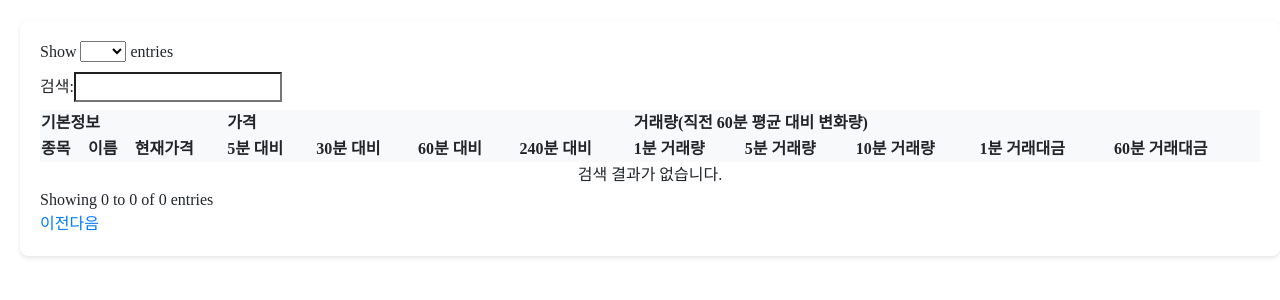
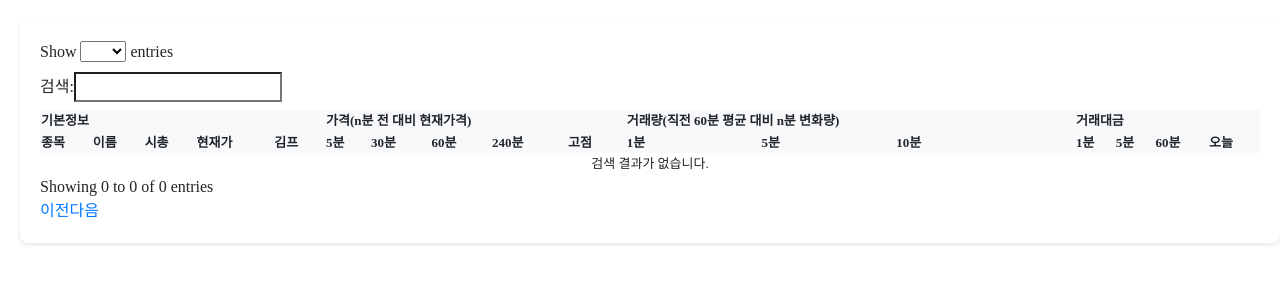
Before and after one commit to dldudcks91/baseball_homepage, a Django app: page /upbit/market_data/ in a window 1280 px wide. Shown: the part 72-372 px from the top of the page. Run offline with Django 3.2, Linux system fonts and the light colour scheme; data that the repository does not hold is empty; parts of the project's set-up code (start-up, migrations or seed data) failed here and were passed over; some libraries are stand-ins or nearby versions; some web fonts are replaced.

Commit message:
20250112

```diff
--- a/templates/upbit/market_data.html
+++ b/templates/upbit/market_data.html
@@ -20,10 +20,11 @@
         transition: background-color 2s;
     }
     .positive {
-        color: #0a60ff;  /* 파란색 */
+        color: #FF3B30;  /* 빨간색 */
     }
     .negative {
-        color: #FF3B30;  /* 빨간색 */
+
+        color: #0a60ff;  /* 파란색 */
     }
 
    .dataTables_wrapper {
@@ -33,6 +34,7 @@
     }
     #marketTable {
         width: 100% !important;
+        font-size: 13px;
     }
 </style>
 
@@ -40,24 +42,30 @@
     <table id="marketTable" class="display">
         <thead>
             <tr>
-                <th colspan="3">기본정보</th>
-                <th colspan="4">가격</th>
-                <th colspan="5">거래량(직전 60분 평균 대비 변화량)</th>
+                <th colspan="5">기본정보</th>
+                <th colspan="5">가격(n분 전 대비 현재가격)</th>
+                <th colspan="3">거래량(직전 60분 평균 대비 n분 변화량)</th>
+                <th colspan="4">거래대금</th>
 
             </tr>
             <tr>
                 <th>종목</th>
                 <th>이름</th>
-                <th>현재가격</th>
-                <th>5분 대비</th>
-                <th>30분 대비</th>
-                <th>60분 대비</th>
-                <th>240분 대비</th>
-                <th>1분 거래량</th>
-                <th>5분 거래량</th>
-                <th>10분 거래량</th>
-                <th>1분 거래대금</th>
-                <th>60분 거래대금</th>
+                <th>시총</th>
+                <th>현재가</th>
+                <th>김프</th>
+                <th>5분</th>
+                <th>30분</th>
+                <th>60분</th>
+                <th>240분</th>
+                <th>고점</th>
+                <th>1분</th>
+                <th>5분</th>
+                <th>10분</th>
+                <th>1분</th>
+                <th>5분</th>
+                <th>60분</th>
+                <th>오늘</th>
 
             </tr>
         </thead>
@@ -81,7 +89,7 @@
         dataTable = $('#marketTable').DataTable({
 
             pageLength: 200,            // 페이지당 10개 표시
-            order: [[3, 'desc']],      // 거래대금 기준 내림차순 정렬
+            order: [[11, 'desc']],      // 1분 거래대금 기준 내림차순 정렬
             responsive: true, // 반응형 디자인 활성화
 
             language: {
@@ -100,12 +108,15 @@
 
 
             columnDefs: [
-
             {
-                targets: 10, // 1분 거래대금 열 인덱스
+                targets: '_all', // 모든 컬럼에 적용
+                sortSequence: ['desc', 'asc',null]
+            },
+            {
+                targets: 2, // 1분 거래대금 열 인덱스
                 render: function(data, type, row) {
                     if (type === 'display') {
-                        return data + '백만';
+                        return data.toLocaleString() + '억';
                     } else if (type === 'sort') {
                         return parseFloat(data);
                     }
@@ -114,7 +125,43 @@
 
             },
             {
-                targets: 11, // 60분 거래대금 열 인덱스
+                targets: 13, // 1분 거래대금 열 인덱스
+                render: function(data, type, row) {
+                    if (type === 'display') {
+                        return data + '억';
+                    } else if (type === 'sort') {
+                        return parseFloat(data);
+                    }
+                    return data;
+                },
+
+            },
+            {
+                targets: 14, // 5분 거래대금 열 인덱스
+                render: function(data, type, row) {
+                    if (type === 'display') {
+                        return data + '억';
+                    } else if (type === 'sort') {
+                        return parseFloat(data);
+                    }
+                    return data;
+                },
+
+            },
+            {
+                targets: 15, // 60분 거래대금 열 인덱스
+                render: function(data, type, row) {
+                    if (type === 'display') {
+                        return data + '억';
+                    } else if (type === 'sort') {
+                        return parseFloat(data);
+                    }
+                    return data;
+                },
+
+            },
+            {
+                targets: 16, // 오늘 전체 거래대금 열 인덱스
                 render: function(data, type, row) {
                     if (type === 'display') {
                         return data + '억';
@@ -138,17 +185,18 @@
 
 
     function priceData(item) {
-        item.ratio_5m = (((item.price_1m - item.price_5m) / item.price_5m)*100).toFixed(2)
-        item.ratio_30m = (((item.price_1m - item.price_30m) / item.price_30m)*100).toFixed(2)
-        item.ratio_60m = (((item.price_1m - item.price_60m) / item.price_60m)*100).toFixed(2)
-        item.ratio_240m = (((item.price_1m - item.price_240m)/ item.price_240m)*100).toFixed(2)
+        item.price_ratio_5m = (((item.price_1m - item.price_5m) / item.price_5m)*100).toFixed(2)
+        item.price_ratio_30m = (((item.price_1m - item.price_30m) / item.price_30m)*100).toFixed(2)
+        item.price_ratio_60m = (((item.price_1m - item.price_60m) / item.price_60m)*100).toFixed(2)
+        item.price_ratio_240m = (((item.price_1m - item.price_240m)/ item.price_240m)*100).toFixed(2)
+        item.price_ratio_high = (((item.price_1m - item.price_today_high)/ item.price_today_high)*100).toFixed(2)
         return item
     }
     function volumeData(item){
-        item.ratio_1m_60m = (item.ratio_1m_60m*100).toFixed(1)
-        item.ratio_3m_60m = (item.ratio_3m_60m*100).toFixed(1)
-        item.ratio_5m_60m = (item.ratio_5m_60m*100).toFixed(1)
-        item.ratio_10m_60m = (item.ratio_10m_60m*100).toFixed(1)
+        item.volume_ratio_1m_60m = (item.ratio_1m_60m*100).toFixed(1)
+        item.volume_ratio_3m_60m = (item.ratio_3m_60m*100).toFixed(1)
+        item.volume_ratio_5m_60m = (item.ratio_5m_60m*100).toFixed(1)
+        item.volume_ratio_10m_60m = (item.ratio_10m_60m*100).toFixed(1)
 
         return item
     }
@@ -162,11 +210,11 @@
         }
         return `${ratio}%`;
     }
-    function formatBillions(number) {
-         return (number / 100000000).toFixed(1);
+    function formatBillions(number, decimal_place) {
+         return (number / 100000000).toFixed(decimal_place);
     }
-    function formatMillions(number) {
-         return (number / 1000000).toFixed(1);
+    function formatMillions(number, decimal_place) {
+         return (number / 1000000).toFixed(decimal_place);
     }
     function calculateAverages(data) {
         const averages = {
@@ -208,18 +256,24 @@
                         dataTable.row.add([
                             `<a href="https://www.upbit.com/exchange?code=CRIX.UPBIT.${item.market}" target="_blank" style="color: #000000; text-decoration: none;">${item.market}</a>`,
                             item.korean_name,
-                            item.price_1m ,
-                            formatRatio(item.ratio_5m),
+                            item.capitalization,
+                            item.price_1m.toLocaleString(),
+                            formatRatio(item.kimchi_premium),
 
-                            formatRatio(item.ratio_30m),
-                            formatRatio(item.ratio_60m),
-                            formatRatio(item.ratio_240m),
-                            formatRatio(item.ratio_1m_60m),
-                            formatRatio(item.ratio_5m_60m),
-                            formatRatio(item.ratio_10m_60m),
-                            formatMillions(item.amount_1m),
-                            formatBillions(item.amount_60m)
+                            formatRatio(item.price_ratio_5m),
 
+                            formatRatio(item.price_ratio_30m),
+                            formatRatio(item.price_ratio_60m),
+                            formatRatio(item.price_ratio_240m),
+                            formatRatio(item.price_ratio_high),
+
+                            formatRatio(item.volume_ratio_1m_60m),
+                            formatRatio(item.volume_ratio_5m_60m),
+                            formatRatio(item.volume_ratio_10m_60m),
+                            formatBillions(item.amount_1m,1),
+                            formatBillions(item.amount_5m,1),
+                            formatBillions(item.amount_60m,1),
+                            formatBillions(item.amount_today,1)
 
 
 
--- a/upbit/models.py
+++ b/upbit/models.py
@@ -8,7 +8,7 @@ class Market(models.Model):
     price = models.FloatField()
     volume = models.FloatField()
     amount = models.FloatField()
-
+    price_foreign = models.FloatField()
     class Meta:
         managed = False
         db_table = 'tb_market'
@@ -18,9 +18,11 @@ class MarketInfo(models.Model):
 
 
     market = models.CharField(max_length = 45, primary_key = True)
+    symbol = models.CharField(max_length = 45)
     korean_name = models.CharField(max_length = 45)
     english_name = models.CharField(max_length = 45)
-
+    capitalization = models.FloatField()
+    gecko_id = models.CharField(max_length = 45)
 
 
     class Meta:
--- a/upbit/views.py
+++ b/upbit/views.py
@@ -2,7 +2,7 @@ from django.shortcuts import render
 from .models import Market, MarketInfo
 from django.http import JsonResponse
 from django.views.decorators.csrf import csrf_exempt
-from django.db.models import Sum, F, Count
+from django.db.models import Sum, F, Count, Max
 
 from datetime import datetime, timedelta
 # Create your views here.
@@ -23,25 +23,39 @@ def market_data(request):
         formatted_time = rounded_time.strftime('%Y-%m-%d %H:%M:%S')
         return formatted_time
 
-    last_1_time = get_current_time(datetime.now(), -1)
-    last_3_time = get_current_time(datetime.now(), -3)
-    last_5_time = get_current_time(datetime.now(), -5)
-    last_10_time = get_current_time(datetime.now(), -10)
-    last_30_time = get_current_time(datetime.now(), -30)
-    last_60_time = get_current_time(datetime.now(), -60)
-    last_240_time = get_current_time(datetime.now(), -240)
+    TEST_MINUTES= 20
+    current_time = datetime.now() #- timedelta(minutes = TEST_MINUTES)
+    last_1_time = get_current_time(current_time, -(1+TEST_MINUTES))
+    last_3_time = get_current_time(current_time, -(3+TEST_MINUTES))
+    last_5_time = get_current_time(current_time, -(5+TEST_MINUTES))
+    last_10_time = get_current_time(current_time, -(10+TEST_MINUTES))
+    last_30_time = get_current_time(current_time, -(30+TEST_MINUTES))
+    last_60_time = get_current_time(current_time, -(60+TEST_MINUTES))
+    last_240_time = get_current_time(current_time, -(240+TEST_MINUTES))
+    utc_00_time = get_current_time(current_time.replace(hour= 0, minute = 0, second = 0 ,microsecond = 0),0)
 
+
+
+    #고점데이터
+    today_high_data = Market.objects.filter(log_dt__gte= utc_00_time, volume__gt = 0).values('market').annotate(max_price = Max('price')).order_by('market')
+    #거래량,거래대금
     last_1_sum_data = Market.objects.filter(log_dt__gte= last_1_time, volume__gt = 0).values('market').annotate(total_volume=Sum('volume'), total_amount = Sum('amount'), cnt = Count('volume')).order_by('market')
     last_3_sum_data = Market.objects.filter(log_dt__gte= last_3_time, volume__gt = 0).values('market').annotate(total_volume=Sum('volume'), total_amount = Sum('amount'), cnt = Count('volume')).order_by('market')
     last_5_sum_data = Market.objects.filter(log_dt__gte= last_5_time, volume__gt = 0).values('market').annotate(total_volume=Sum('volume'), total_amount = Sum('amount'), cnt = Count('volume')).order_by('market')
     last_10_sum_data = Market.objects.filter(log_dt__gte= last_10_time, volume__gt = 0).values('market').annotate(total_volume=Sum('volume'), total_amount = Sum('amount'), cnt = Count('volume')).order_by('market')
     last_60_sum_data = Market.objects.filter(log_dt__gte= last_60_time, volume__gt = 0).values('market').annotate(total_volume=Sum('volume'), total_amount = Sum('amount'), cnt = Count('volume')).order_by('market')
+    last_today_sum_data = Market.objects.filter(log_dt__gte= utc_00_time, volume__gt = 0).values('market').annotate(total_volume=Sum('volume'), total_amount = Sum('amount'), cnt = Count('volume')).order_by('market')
+
     #print(last_3_sum_data)
     # 직전 n~60분 데이터 -> 나중에 수정해보자 좋은값찾아서
     last_1_60_sum_data = Market.objects.filter(log_dt__lt= last_1_time, log_dt__gte= last_60_time, volume__gt = 0).values('market').annotate(total_volume=Sum('volume'), total_amount = Sum('amount'), cnt = Count('volume')).order_by('market')
     last_3_60_sum_data = Market.objects.filter(log_dt__lt= last_3_time, log_dt__gte= last_60_time, volume__gt = 0).values('market').annotate(total_volume=Sum('volume'), total_amount = Sum('amount'), cnt = Count('volume')).order_by('market')
     last_5_60_sum_data = Market.objects.filter(log_dt__lt= last_5_time, log_dt__gte= last_60_time, volume__gt = 0).values('market').annotate(total_volume=Sum('volume'), total_amount = Sum('amount'), cnt = Count('volume')).order_by('market')
     last_10_60_sum_data = Market.objects.filter(log_dt__lt= last_10_time, log_dt__gte= last_60_time, volume__gt = 0).values('market').annotate(total_volume=Sum('volume'), total_amount = Sum('amount'), cnt = Count('volume')).order_by('market')
+
+
+
+
 
     def get_volume_ratio(nu: dict, de: dict) -> float:
         if nu['cnt'] == 0:
@@ -54,17 +68,21 @@ def market_data(request):
         else:
             de_mean = de['total_volume'] / de['cnt']
 
+
         if de_mean == 0:
             return 0
         else:
-            return nu_mean / de_mean
+            return (nu_mean / de_mean) -1
 
-    last_1_data = Market.objects.filter(log_dt = last_1_time)
+    last_1_data = Market.objects.filter(log_dt = last_1_time).order_by('market')
     last_5_data = Market.objects.filter(log_dt = last_5_time)
     last_30_data = Market.objects.filter(log_dt = last_30_time)
     last_60_data = Market.objects.filter(log_dt = last_60_time)
     last_240_data = Market.objects.filter(log_dt = last_240_time)
 
+    for a,b in zip(last_1_data, last_1_60_sum_data):
+        print(a.market, a.volume,b)
+        #print(a,b)
 
     market_info_list = MarketInfo.objects.all()
 
@@ -74,19 +92,25 @@ def market_data(request):
             'market': item.market,
             'korean_name':item.korean_name,
             'english_name':item.english_name,
+            'capitalization':item.capitalization,
+            'kimchi_premium':next((round(((d.price/d.price_foreign)-1)*100,2) if d.price_foreign !=0 else 0 for d in last_1_data if d.market == item.market), None),
+
             'price_1m': next((d.price for d in last_1_data if d.market == item.market), None),
             'price_5m': next((d.price for d in last_5_data if d.market == item.market), None),
             'price_30m': next((d.price for d in last_30_data if d.market == item.market), None),
             'price_60m': next((d.price for d in last_60_data if d.market == item.market), None),
             'price_240m': next((d.price for d in last_240_data if d.market == item.market), None),
+            'price_today_high': next((d['max_price'] for d in today_high_data if d['market'] == item.market), None),
             'ratio_1m_60m':next((get_volume_ratio(nu, de) for nu, de in zip(last_1_sum_data, last_1_60_sum_data) if de['market'] == item.market),None),
             'ratio_3m_60m':next((get_volume_ratio(nu, de) for nu, de in zip(last_3_sum_data, last_3_60_sum_data) if de['market'] == item.market),None),
             'ratio_5m_60m':next((get_volume_ratio(nu, de) for nu, de in zip(last_5_sum_data, last_5_60_sum_data) if de['market'] == item.market),None),
             'ratio_10m_60m':next((get_volume_ratio(nu, de) for nu, de in zip(last_10_sum_data, last_10_60_sum_data) if de['market'] == item.market),None),
-            'volume_1m': next((d.volume for d in last_1_data if d.market == item.market), None),
+
             'amount_1m': next((d.amount for d in last_1_data if d.market == item.market), None),
-            'volume_60m': next((d['total_volume'] for d in last_60_sum_data if d['market'] == item.market), None),
-            'amount_60m': next((d['total_amount'] for d in last_60_sum_data if d['market'] == item.market), None)
+
+            'amount_5m': next((d['total_amount'] for d in last_5_sum_data if d['market'] == item.market), None),
+            'amount_60m': next((d['total_amount'] for d in last_60_sum_data if d['market'] == item.market), None),
+            'amount_today': next((d['total_amount'] for d in last_today_sum_data if d['market'] == item.market), None)
 
 
 
```
